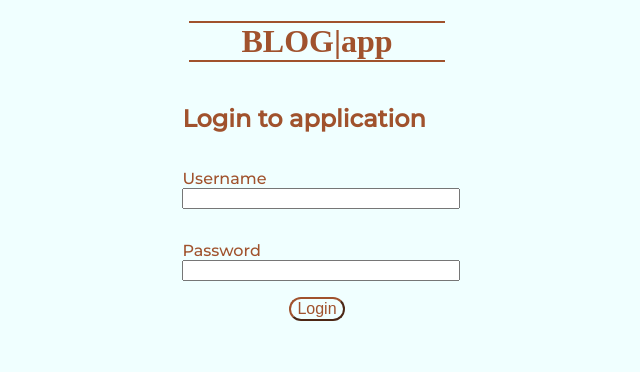
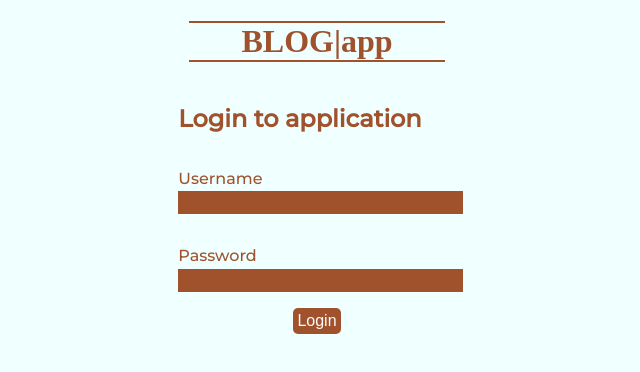
Before and after one commit to villevt/fsopen2021, a React (Create React App) app in the folder part7/bloglist-frontend/: page / in a window 1280 px wide. Shown: the top 372 px of the page, without its empty margins (323-963 px from the left). Built offline with nearby package versions, Linux system fonts and the light colour scheme; no server answers; a web font is replaced by a local one.

Commit message:
Changed login to match the rest of the app

```diff
--- a/part7/bloglist-frontend/src/views/Login.js
+++ b/part7/bloglist-frontend/src/views/Login.js
@@ -18,16 +18,29 @@ const InputField = styled.div`
 `
 
 const Input = styled.input`
+  background: Sienna;
+  border: none;
+  color: Snow;
+  font-size: 0.9em;
+  margin-top: 0.25em;
+  padding: 0.25em;
   width: 100%;
+  :focus {
+    outline: solid Snow;
+  }
 `
 
 const Button = styled.button`
   align-self: center;
-  background: none;
-  border-color: Sienna;
-  color: Sienna;
-  border-radius: 100px;
+  border: none;
+  background: Sienna;
+  color: Snow;
+  border-radius: 5px;
   font-size: 1em;
+  padding: 0.25em;
+  :hover {
+    background: Chocolate;
+  }
 `
 
 const Login = () => {
```
